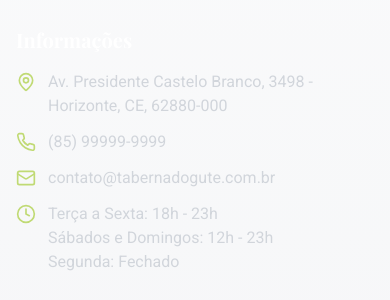
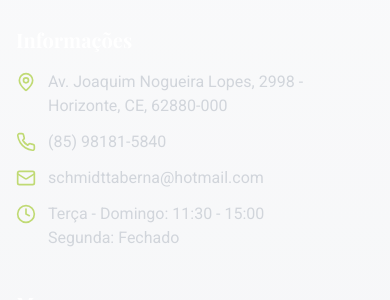
Before and after one commit to ArtNSchmidt/gute-mesa-reservas-online, a React (Vite) app: page /admin/login in a window 390 px wide. Shown: the part 816-1116 px from the top of the page. Built offline with nearby package versions, Linux system fonts and the light colour scheme.

Commit message:
Update footer content
Update the footer with new address, phone, email, and operating hours.

```diff
--- a/src/components/Footer.tsx
+++ b/src/components/Footer.tsx
@@ -32,21 +32,20 @@ const Footer: React.FC = () => {
             <ul className="space-y-3 text-gray-300">
               <li className="flex items-start space-x-3">
                 <MapPin className="h-5 w-5 text-restaurant-lime-green shrink-0 mt-0.5" />
-                <span>Av. Presidente Castelo Branco, 3498 - Horizonte, CE, 62880-000</span>
+                <span>Av. Joaquim Nogueira Lopes, 2998 - Horizonte, CE, 62880-000</span>
               </li>
               <li className="flex items-center space-x-3">
                 <Phone className="h-5 w-5 text-restaurant-lime-green shrink-0" />
-                <span>(85) 99999-9999</span>
+                <span>(85) 98181-5840</span>
               </li>
               <li className="flex items-center space-x-3">
                 <Mail className="h-5 w-5 text-restaurant-lime-green shrink-0" />
-                <span>contato@tabernadogute.com.br</span>
+                <span>schmidttaberna@hotmail.com</span>
               </li>
               <li className="flex items-start space-x-3">
                 <Clock className="h-5 w-5 text-restaurant-lime-green shrink-0 mt-0.5" />
                 <div>
-                  <p>Terça a Sexta: 18h - 23h</p>
-                  <p>Sábados e Domingos: 12h - 23h</p>
+                  <p>Terça - Domingo: 11:30 - 15:00</p>
                   <p>Segunda: Fechado</p>
                 </div>
               </li>
@@ -57,7 +56,7 @@ const Footer: React.FC = () => {
             <h4 className="font-playfair text-xl font-bold mb-4 text-white">Mapa</h4>
             <div className="h-[200px] bg-gray-200 rounded-lg overflow-hidden">
               <iframe
-                src="https://www.google.com/maps/embed?pb=!1m18!1m12!1m3!1d3980.258333886889!2d-38.4919233!3d-3.9907378!2m3!1f0!2f0!3f0!3m2!1i1024!2i768!4f13.1!3m3!1m2!1s0x7b8b43a0acb27f5%3A0x61f9392e4c043c28!2sAv.%20Pres.%20Castelo%20Branco%2C%203498%20-%20Horizonte%2C%20CE%2C%2062880-000!5e0!3m2!1spt-BR!2sbr!4v1621362128974!5m2!1spt-BR!2sbr"
+                src="https://www.google.com/maps/embed?pb=!1m18!1m12!1m3!1d3980.258333886889!2d-38.4919233!3d-3.9907378!2m3!1f0!2f0!3f0!3m2!1i1024!2i768!4f13.1!3m3!1m2!1s0x7b8b43a0acb27f5%3A0x61f9392e4c043c28!2sAv.%20Joaquim%20Nogueira%20Lopes%2C%202998%20-%20Horizonte%2C%20CE%2C%2062880-000!5e0!3m2!1spt-BR!2sbr!4v1621362128974!5m2!1spt-BR!2sbr"
                 width="100%"
                 height="100%"
                 style={{ border: 0 }}
```
